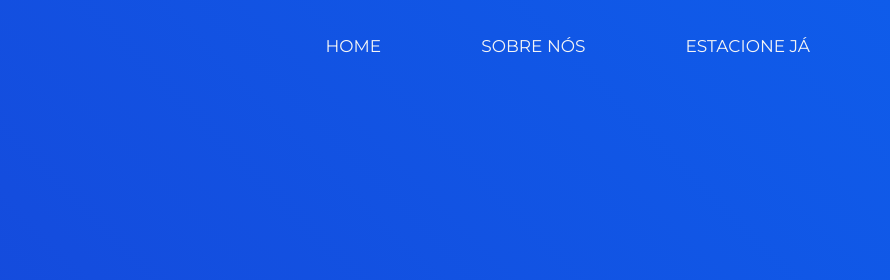
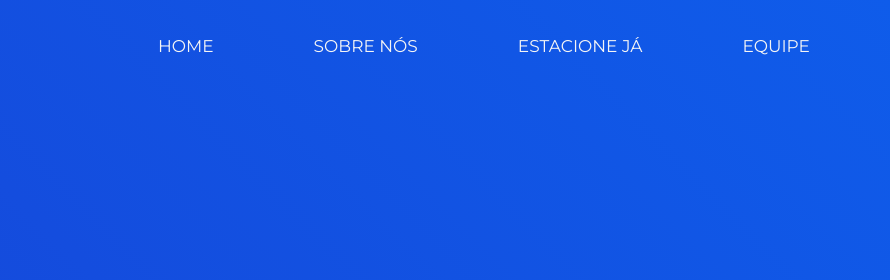
Before and after one commit to AnilmarChoque/Programinds-WebSite, a plain HTML site: page index.html in a window 1280 px wide. Shown: the top 280 px of the page, 390-1280 px from the left. Drawn offline with Linux system fonts and the light colour scheme.

Commit message:
equipe na navbar

```diff
--- a/index.html
+++ b/index.html
@@ -29,6 +29,7 @@
                   <li><a class="nav-item" href="#home">HOME</a></li>
                   <li><a class="nav-item2" href="#sobrenos">SOBRE NÓS</a></li>
                   <li><a class="nav-item3" href="#estacioneja">ESTACIONE JÁ</a></li>
+                  <li><a class="nav-item4" href="#equipe">EQUIPE</a></li>
                 </ul>
             </nav>
         </header>
@@ -58,7 +59,7 @@
                 </div>
             </div>
 
-            <div class="equipe">
+            <div id="equipe" class="equipe">
               <div class="team"><p>EQUIPE</p></div>
               <div class="container">
                 <div class="carousel">
--- a/script.js
+++ b/script.js
@@ -47,6 +47,18 @@ window.addEventListener('scroll', function() {
   });
 
   window.addEventListener('scroll', function() {
+    var navitem4 = document.querySelector('.nav-item4');
+    var scrolled = window.scrollY;
+    if (scrolled === 0) {
+      navitem4.classList.add('branco');
+      navitem4.classList.remove('purble');
+    } else {
+      navitem4.classList.add('purble');
+      navitem4.classList.remove('branco');
+    }
+  });
+
+  window.addEventListener('scroll', function() {
     var logo = document.querySelector('.logo');
     var scrolled = window.scrollY;
     if (scrolled === 0) {
--- a/style.css
+++ b/style.css
@@ -107,6 +107,22 @@ body {
 }
 
 .nav-item3.purble{
+    color: #2D04A3;
+}
+
+.nav-item4{
+    text-decoration: none;
+    color: #f5f5f5;
+    font-family: 'Montserrat', sans-serif;
+    font-size: 17px;
+    transition: color 0.5s ease;
+}
+
+.nav-item4.branco{
+    color: #f5f5f5;
+}
+
+.nav-item4.purble{
     color: #2D04A3;
 }
 
```
